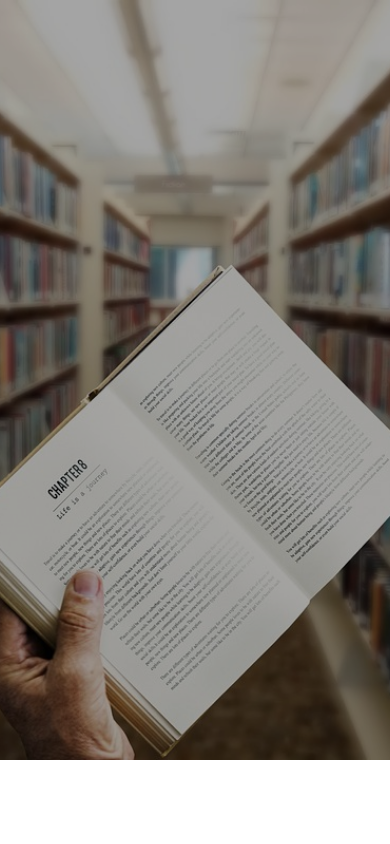
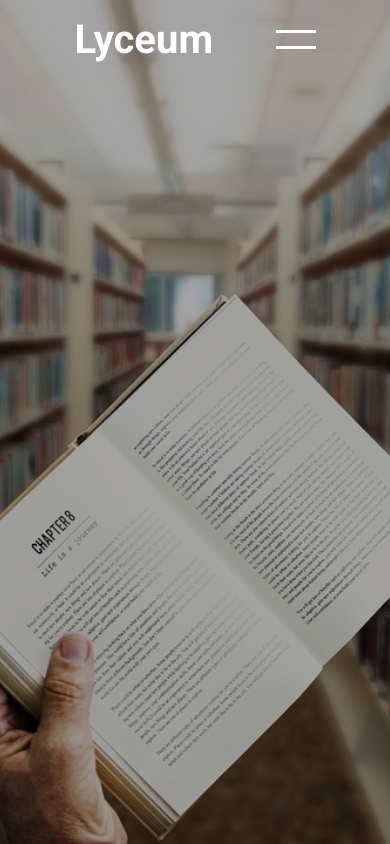
Before and after one commit to michaelpaulcuccia/lyceum, a Next.js app in the folder my-app/: page / in a window 390 px wide. Built offline with nearby package versions, Linux system fonts and the light colour scheme.

Commit message:
hamburger

```diff
--- /dev/null
+++ b/my-app/components/Hero/Hamburger.tsx
@@ -0,0 +1,61 @@
+import React, { useState } from "react";
+import styled, { css } from "styled-components";
+
+const HamburgerButton = styled.button`
+  position: relative;
+  width: 40px;
+  height: 20px;
+  display: flex;
+  flex-direction: column;
+  justify-content: space-between;
+  background: transparent;
+  border: none;
+  cursor: pointer;
+  padding: 0;
+  z-index: 10; /* Ensures it is above other content */
+`;
+
+const Line = styled.span<{ isOpen: boolean }>`
+  width: 100%;
+  height: 3px;
+  background-color: white;
+  transition: transform 0.3s ease, opacity 0.3s ease;
+  position: absolute;
+
+  &:nth-child(1) {
+    top: 0;
+    ${({ isOpen }) =>
+      isOpen &&
+      css`
+        transform: rotate(45deg);
+        top: 8px;
+      `}
+  }
+
+  &:nth-child(2) {
+    top: 16px;
+    ${({ isOpen }) =>
+      isOpen &&
+      css`
+        transform: rotate(-45deg);
+        top: 8px;
+      `}
+  }
+`;
+
+const Hamburger: React.FC = () => {
+  const [isOpen, setIsOpen] = useState(false);
+
+  const handleClick = () => {
+    setIsOpen(!isOpen);
+  };
+
+  return (
+    <HamburgerButton onClick={handleClick}>
+      <Line isOpen={isOpen} />
+      <Line isOpen={isOpen} />
+    </HamburgerButton>
+  );
+};
+
+export default Hamburger;
--- a/my-app/components/Hero/Mobile.tsx
+++ b/my-app/components/Hero/Mobile.tsx
@@ -1,13 +1,14 @@
 import React from "react";
 import Image from "next/legacy/image";
 import styled from "styled-components";
+import Hamburger from "./Hamburger";
 
 const Root = styled.div`
   position: relative;
   display: flex;
   align-items: center;
   justify-content: center;
-  height: 90vh;
+  height: 100vh;
 `;
 
 const DarkenedImage = styled(Image)`
@@ -28,6 +29,27 @@ const DarkOverlay = styled.div`
   pointer-events: none; /* Ensures overlay does not block text or other elements */
 `;
 
+const TextOverlay = styled.div`
+  position: absolute;
+  top: 0;
+  left: 0;
+  padding: 20px 12px;
+  width: 100%;
+  color: white;
+  z-index: 3; /* Text stays on top of everything */
+`;
+
+const TopContainer = styled.div`
+  display: flex;
+  align-items: center;
+  justify-content: space-evenly;
+
+  h1 {
+    font-size: 40px;
+    line-height: 40px;
+  }
+`;
+
 interface MobileProps {
   image?: string;
 }
@@ -42,6 +64,14 @@ export const Mobile: React.FC<MobileProps> = ({ image }) => {
         priority={true}
       />
       <DarkOverlay />
+      <TextOverlay>
+        <TopContainer>
+          {" "}
+          <h1>Lyceum</h1>
+          <Hamburger />
+          {/* if hamburger opened, show component here... */}
+        </TopContainer>
+      </TextOverlay>
     </Root>
   );
 };
```
